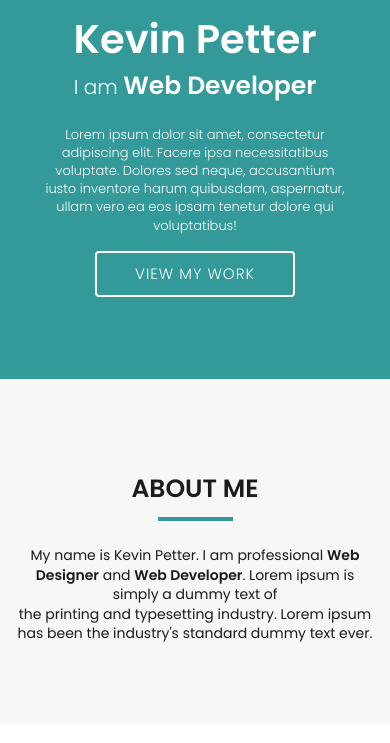
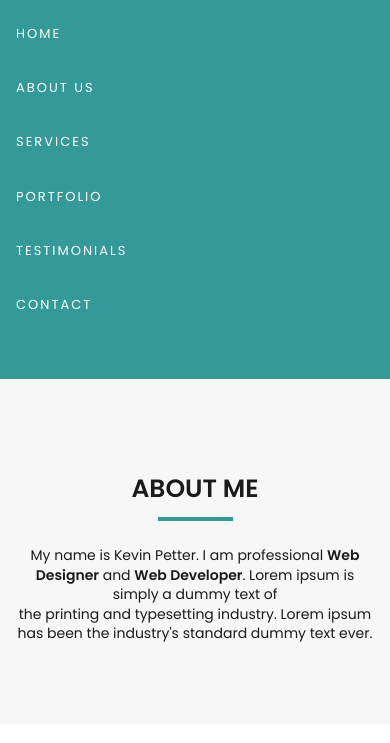
Before and after one commit to naey-fullstack/kevin-exercise, a website: page src/index.html in a window 390 px wide. Both pictures are taken after a click on the button "Toggle navigation". Shown: the part 67-810 px from the top of the page. Drawn offline with nearby package versions, Linux system fonts and the light colour scheme; files that its build step writes are made by us from their sources; files whose address does not match are found by name.

Commit message:
finished kevin exercise

```diff
--- a/package.json
+++ b/package.json
@@ -41,5 +41,7 @@
     "lodash.template": "^4.5.0",
     "pngquant-bin": "3.1.1"
   },
-  "dependencies": {}
+  "dependencies": {
+    "bootstrap": "4.2.1"
+  }
 }
--- a/src/styles/layout/_header.scss
+++ b/src/styles/layout/_header.scss
@@ -14,11 +14,8 @@
 }
 
 @media only screen and (max-width: 992px) {
-  .navbar-expand-md .navbar-collapse {
-    display: none!important;
-  }
-  .navbar-expand-md .navbar-toggler {
-    display: block!important;
+  .navbar-expand-md .navbar-nav .nav-link {
+    letter-spacing: 0;
   }
 }
 
@@ -36,4 +33,7 @@
     padding-top: 10px;
     padding-bottom: 10px;
   }
+  .navbar-expand-md .navbar-nav .nav-link {
+    letter-spacing: 2px;
+  }
 }
--- a/src/styles/vendors/bootstrap/_transitions.scss
+++ b/src/styles/vendors/bootstrap/_transitions.scss
@@ -2,8 +2,8 @@
 
 .fade {
   opacity: 0;
-  @include transition($transition-fade);
 
+@include transition($transition-fade);
   &.show {
     opacity: 1;
   }
@@ -30,7 +30,9 @@ tbody {
 
 .collapsing {
   position: relative;
+
   height: 0;
   overflow: hidden;
-  @include transition($transition-collapse);
+
+@include transition($transition-collapse);
 }
```
Also changed, not shown: 1 other file.
